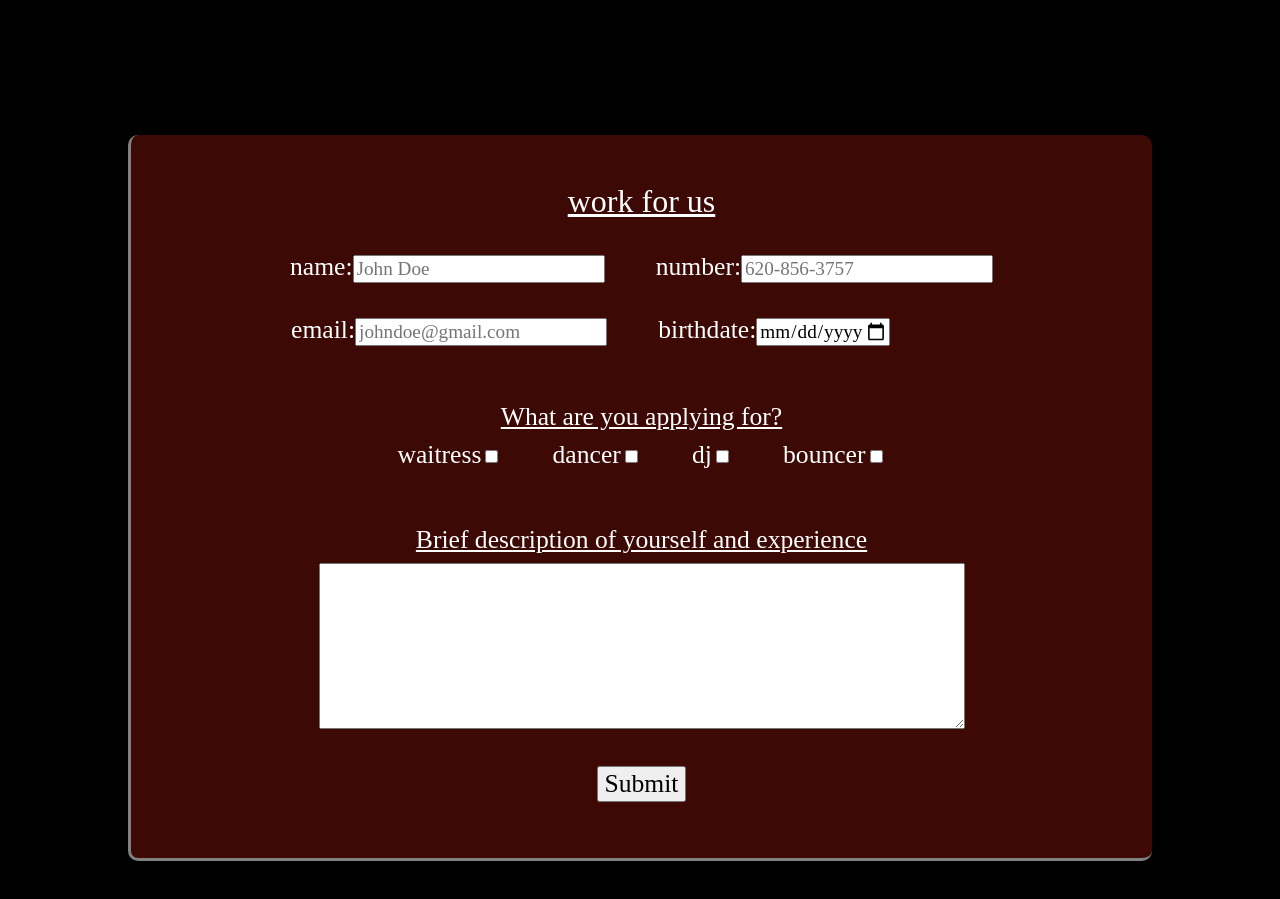
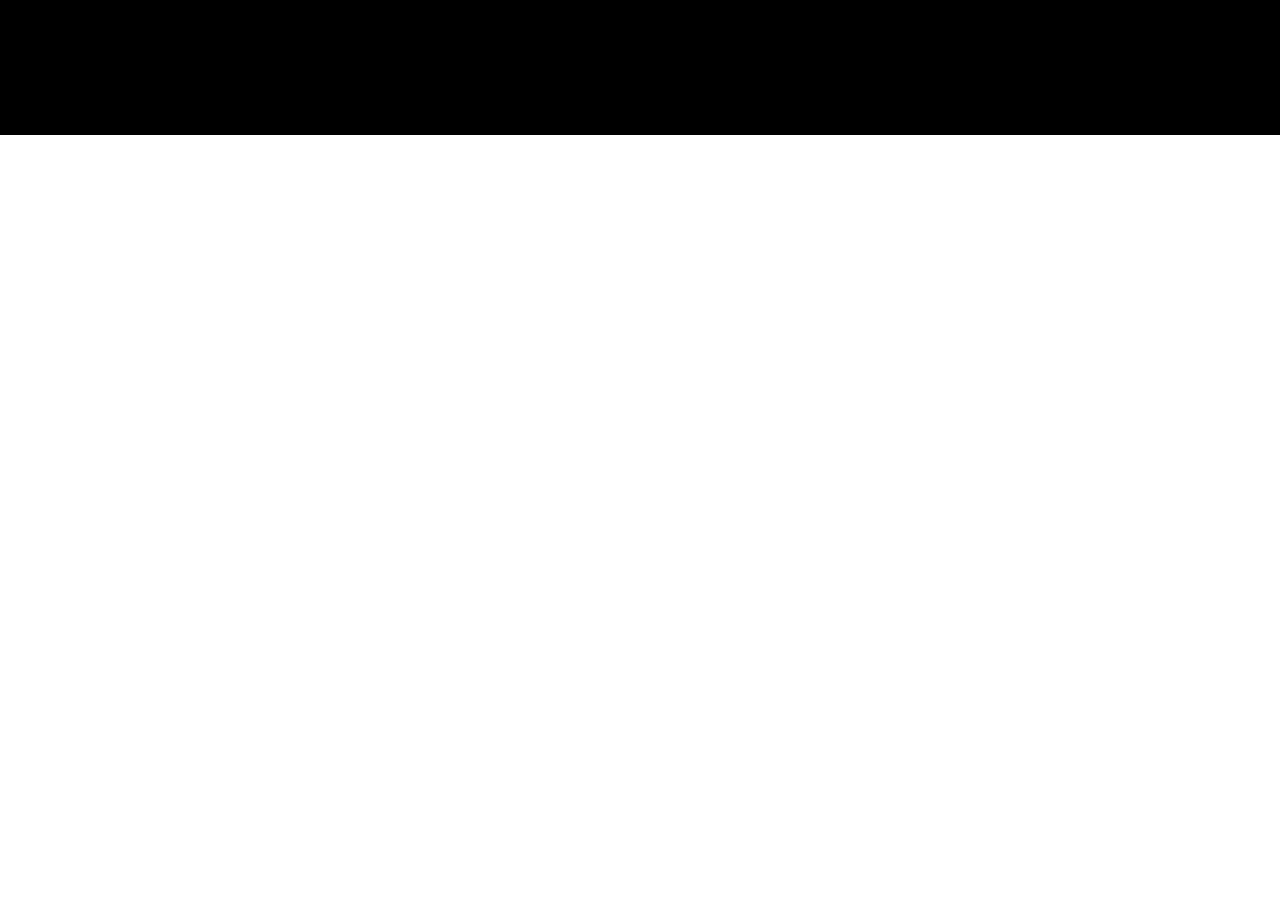
Before and after one commit to cttub/GentleMenClub, a React (Create React App) app: page / in a window 1280 px wide. Shown: the part 2300-3199 px from the top of the page. After the commit the page ends 2435 px from the top, so only its background shows below. Built offline with nearby package versions, Linux system fonts and the light colour scheme.

Commit message:
Forms with Formfacade

```diff
--- a/package.json
+++ b/package.json
@@ -9,6 +9,7 @@
     "aos": "^2.3.4",
     "react": "^18.2.0",
     "react-dom": "^18.2.0",
+    "react-google-forms": "^1.0.3",
     "react-scripts": "5.0.1",
     "react-scroll-parallax": "^3.3.1",
     "web-vitals": "^2.1.4",
--- a/src/Components/Home.js
+++ b/src/Components/Home.js
@@ -5,8 +5,10 @@
 import hire from '../Assets/hire.png'
 
 import video from '../Assets/video.mp4';
+
 class Home extends Component{
     render(){
+
         return(
 
             <div className = "MainHome" id = 'home'>
@@ -23,7 +25,7 @@
             </div>
 
 
-            <video id = "video" autoplay controls loop>
+            <video id = "video" autoPlay controls loop>
             <source src = {video} type = "video/mp4"></source>
             </video>
 
--- a/src/Components/WorkForm.js
+++ b/src/Components/WorkForm.js
@@ -1,7 +1,7 @@
 import React,{Component} from 'react';
 import { render } from '@testing-library/react';
 import '../Styles/WorkForm.css';
-
+import RGF from 'react-google-forms'
 
 
 class WorkForm extends Component{
@@ -10,70 +10,26 @@
 
             <div className = "MainForm" id = 'form'>
 
-
-            <form className="Forms">
-
-            <div className= "LabelForms">
-                <p id = "workForUs">work for us</p>
-                    <label id = "Labels">
-                        name:
-                        <input type="text" name="name" id = "insideText" placeholder="John Doe" required/>
-                    </label>
-                    <label id = "Labels">
-                        number:
-                        <input type="tel" id="phone" name="phone" placeholder="620-856-3757" pattern="[0-9]{3}[0-9]{3}[0-9]{4}" required/>
-                    </label>
-                    <br></br>
-
-                    <div className = "secondRowLabels">
-                        <label id = "Labels">
-                            email:
-                            <input type="email" name="email" id = "insideText" placeholder="johndoe@gmail.com" required/>
-                        </label>
-                        <label id = "Labels">
-                            birthdate:
-                            <input type="date" id="insideText" name="birth" min="1950-01-01" max="2004-12-31" required></input>
-                        </label>
-                    </div>
-            </div>
-
-            <p className="Positions">What are you applying for?</p>
-                <label id = "Labels" className = "CheckBox">
-                    waitress
-                    <input type="checkbox" name="waitress"  />
-                </label>
-                <label id = "Labels" className = "CheckBox">
-                    dancer
-                    <input type="checkbox" name="dancer" />
-                </label>
-                <label id = "Labels" className = "CheckBox">
-                    dj
-                    <input type="checkbox" name="DJ" />
-                </label>
-                <label id = "Labels" className = "CheckBox">
-                    bouncer
-                    <input type="checkbox" name="bouncer" />
-                </label>
-
-                <br></br><br></br>
-                <p className="Positions">Brief description of yourself and experience</p>
-                <label id = "Labels" className = "Labels">
-                <textarea input type = "text" name="paragraph_text" cols="50" rows="10" id = "experience"></textarea>
-
-                </label>
-
-
-                <br></br><br></br>
-                <input type="submit" value="Submit" id = "ButtonSubmit" />
-                </form>
-
+            <div id="ff-compose"></div>
+<script async defer src="https://formfacade.com/include/102368871124872976069/form/1FAIpQLSfo_1qAYam4oXeQxTAyJurj_NtsjAUQOY8VvqteQh30gOOMxg/clean.js?div=ff-compose"></script>
 
             </div>
 
 
-
         )
     }
+
+    componentDidMount(){
+            var script = document.createElement("script");
+            script.id = "ff-script";
+            script.src = "https://formfacade.com/include/102368871124872976069/form/1FAIpQLSfo_1qAYam4oXeQxTAyJurj_NtsjAUQOY8VvqteQh30gOOMxg/classic.js?div=ff-compose";
+            script.defer = true;
+            script.async = true;
+            document.body.appendChild(script);
+          }
+
+
+
 }
 
 
--- a/src/Styles/WorkForm.css
+++ b/src/Styles/WorkForm.css
@@ -1,61 +1,10 @@
-#workForUs{
-    text-decoration-line: underline;
-    font-size: 2.5vw;
+.MainForm{
+
+    display: flex;
+    align-items: center;
+    font-family: 'Vollkorn SC';
 }
-.Forms{
-    padding-top: 2vh;
-    padding-bottom: 7vh;
-    align-items: center;
-    color: #FFFFFF;
-    font-family: 'Vollkorn SC';
-    font-size: 2vw;
-    text-align: center;
-    background: rgba(199, 30, 18, 0.3);
-    margin-left: 10%;
-    margin-right: 10%;
-    border-radius: 10px;
-    border-bottom: solid grey;
-    border-left: solid grey;
+#ff-compose{
+    width: 100%;
+    display: inline-block;
 }
-.LabelForms{
-    margin-bottom: 7vh;
-}
-.Positions{
-    margin-bottom: 1vh;
-    text-decoration-line: underline;
-    font-family: 'Vollkorn';
-
-}
-
-#ButtonSubmit{
-    font-family: 'Vollkorn SC';
-    font-size: 2vw;
-
-}#ButtonSubmit:hover{
-    opacity: 50%;
-}
-#Labels{
-    margin: 2vw;
-
-}
-.secondRowLabels{
-    margin-top: 4vh;
-    margin-right: 8vw;
-}
-.MainForm{
-    padding-bottom: 10vh;
-}
-#phone{
-    font-family: 'Vollkorn SC';
-    font-size: 1.5vw;
-}
-#insideText{
-    font-family: 'Vollkorn';
-    font-size: 1.5vw;
-}
-#experience{
-    width: 50vw;
-    height: 20vh;
-    font-family: 'Vollkorn';
-    font-size: 1.5vw;
-}
```
Also changed, not shown: 1 other file (tests, documents, lock files or other folders).
